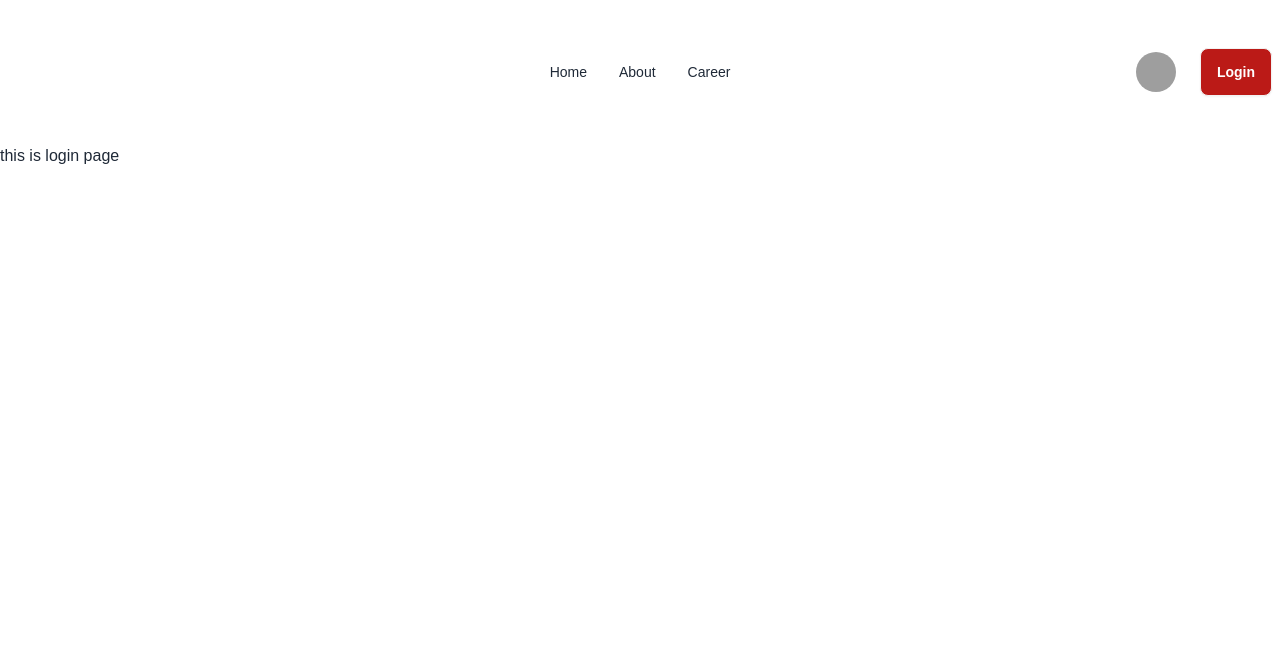
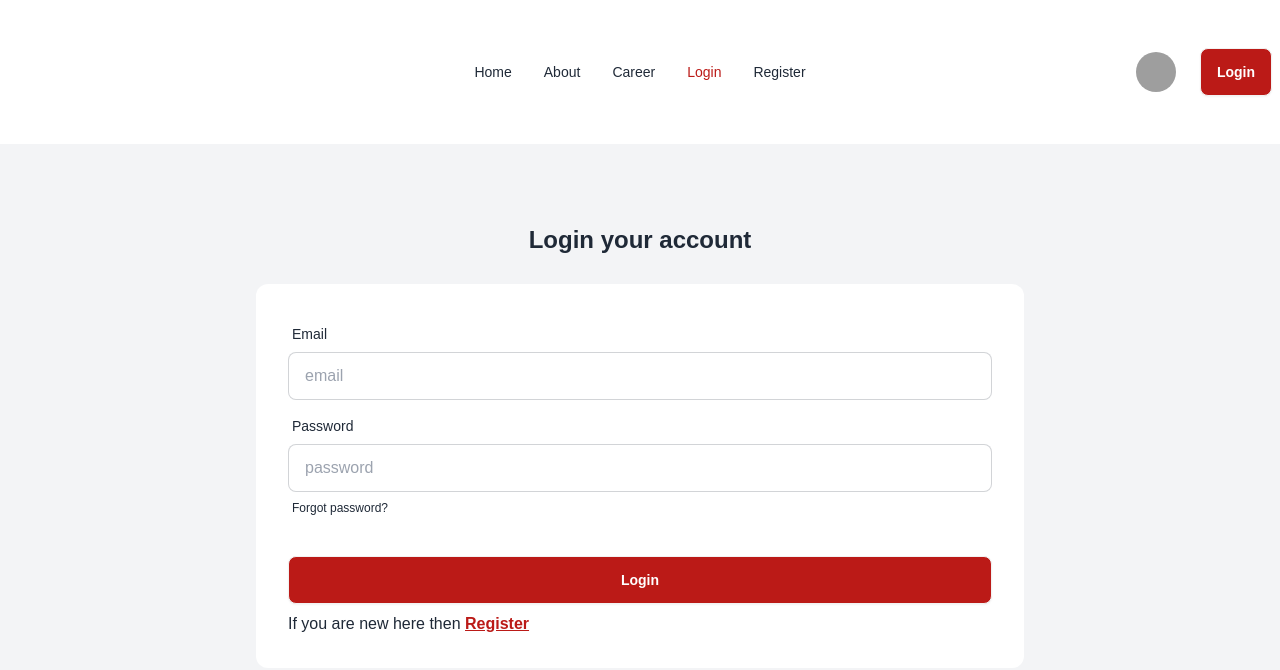
Before and after one commit to hellomaruf/News-Street-Journal, a React (Vite) app: page /login in a window 1280 px wide. Shown: the top 670 px of the page. Built offline with nearby package versions, Linux system fonts and the light colour scheme; grey boxes are pictures that could not be loaded.

Commit message:
added login page

```diff
--- a/src/Pages/Home.jsx
+++ b/src/Pages/Home.jsx
@@ -78,7 +78,10 @@ function Home() {
                       {item?.rating.badge}
                     </div>
                   </div>
-                  <div className="">{item?.total_view}</div>
+                  <div className=" flex items-center gap-2">
+                    <i className="ri-eye-line text-xl"></i>
+                    {item?.total_view}
+                  </div>
                 </div>
               </div>
             </div>
--- a/src/Pages/Login.jsx
+++ b/src/Pages/Login.jsx
@@ -1,10 +1,53 @@
+import { Link } from "react-router-dom";
 import Nav from "../shared/Navbar/Nav";
 
 function Login() {
   return (
     <div className="max-w-7xl mx-auto">
       <Nav />
-      <h1>this is login page</h1>
+      <div className="bg-gray-100 py-20">
+        <h1 className="text-center font-semibold text-2xl pb-7">
+          Login your account
+        </h1>
+        <form className="card-body max-w-3xl mx-auto bg-white rounded-xl">
+          <div className="form-control">
+            <label className="label">
+              <span className="label-text">Email</span>
+            </label>
+            <input
+              type="email"
+              placeholder="email"
+              className="input input-bordered"
+              required
+            />
+          </div>
+          <div className="form-control">
+            <label className="label">
+              <span className="label-text">Password</span>
+            </label>
+            <input
+              type="password"
+              placeholder="password"
+              className="input input-bordered"
+              required
+            />
+            <label className="label">
+              <a href="#" className="label-text-alt link link-hover">
+                Forgot password?
+              </a>
+            </label>
+          </div>
+          <div className="form-control mt-6">
+            <button className="btn bg-[#BB1A17] text-white">Login</button>
+          </div>
+          <p>
+            If you are new here then{" "}
+            <Link className="font-bold text-[#BB1A17] underline" to="/register">
+              Register
+            </Link>
+          </p>
+        </form>
+      </div>
     </div>
   );
 }
--- /dev/null
+++ b/src/Pages/Register.jsx
@@ -0,0 +1,12 @@
+import Nav from "../shared/Navbar/Nav";
+
+function Register() {
+  return (
+    <div className="max-w-7xl mx-auto">
+      <Nav />
+      register page
+    </div>
+  );
+}
+
+export default Register;
--- a/src/Routes/Router.jsx
+++ b/src/Routes/Router.jsx
@@ -2,6 +2,7 @@ import { createBrowserRouter } from "react-router-dom";
 import Root from "../Layout/Root";
 import Home from "../Pages/Home";
 import Login from "../Pages/Login";
+import Register from "../Pages/Register";
 
 const router = createBrowserRouter([
   {
@@ -17,6 +18,10 @@ const router = createBrowserRouter([
         path: "/login",
         element: <Login />,
       },
+      {
+        path: "/register",
+        element: <Register />,
+      },
     ],
   },
 ]);
--- a/src/shared/Navbar/Nav.jsx
+++ b/src/shared/Navbar/Nav.jsx
@@ -27,6 +27,22 @@ function Nav() {
           to="/career"
         >
           Career
+        </NavLink>
+        <NavLink
+          className={({ isActive }) =>
+            isActive ? "text-[#BB1A17]" : "text-gray-800"
+          }
+          to="/login"
+        >
+          Login
+        </NavLink>
+        <NavLink
+          className={({ isActive }) =>
+            isActive ? "text-[#BB1A17]" : "text-gray-800"
+          }
+          to="/register"
+        >
+          Register
         </NavLink>
       </div>
     </>
```
